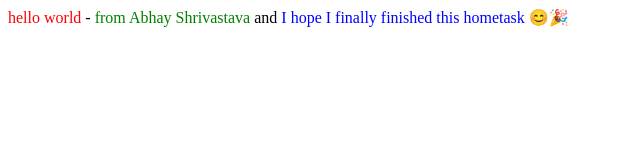
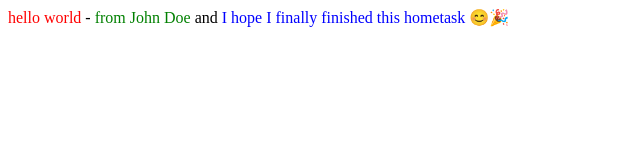
Before and after one commit to rheoul4abhay/jenkins-repo-for-hello-world, a plain HTML site: page index.html in a window 1280 px wide. Shown: the whole page, without its empty margins (0-640 px from the left). Drawn offline with Linux system fonts and the light colour scheme.

Commit message:
Modified html file

```diff
--- a/index.html
+++ b/index.html
@@ -12,7 +12,7 @@
 <body>
     <p>
         <span class="red">hello world</span> -
-        <span class="green">from Abhay Shrivastava</span>
+        <span class="green">from John Doe</span>
         and <span class="blue">I hope I finally finished this hometask 😊🎉</span>
     </p>
 </body>
```
Also changed, not shown: 1 other file.
